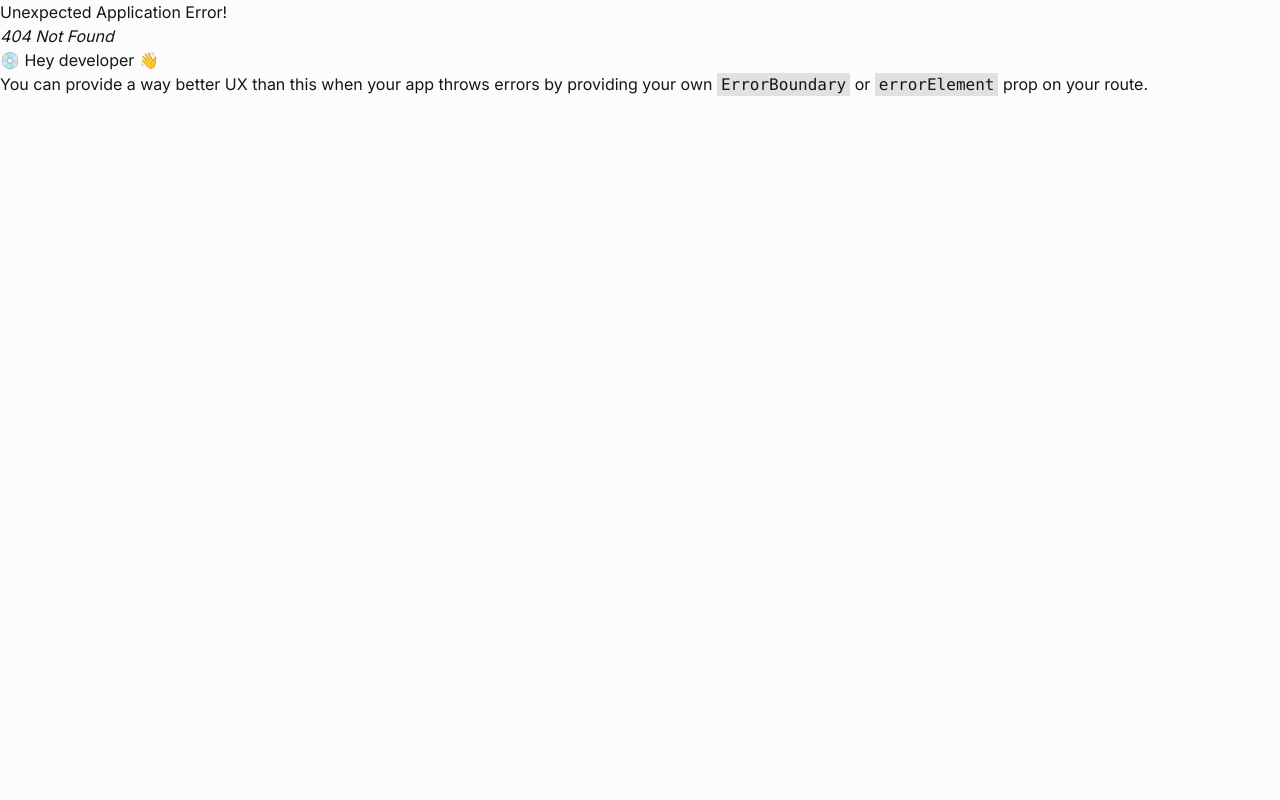
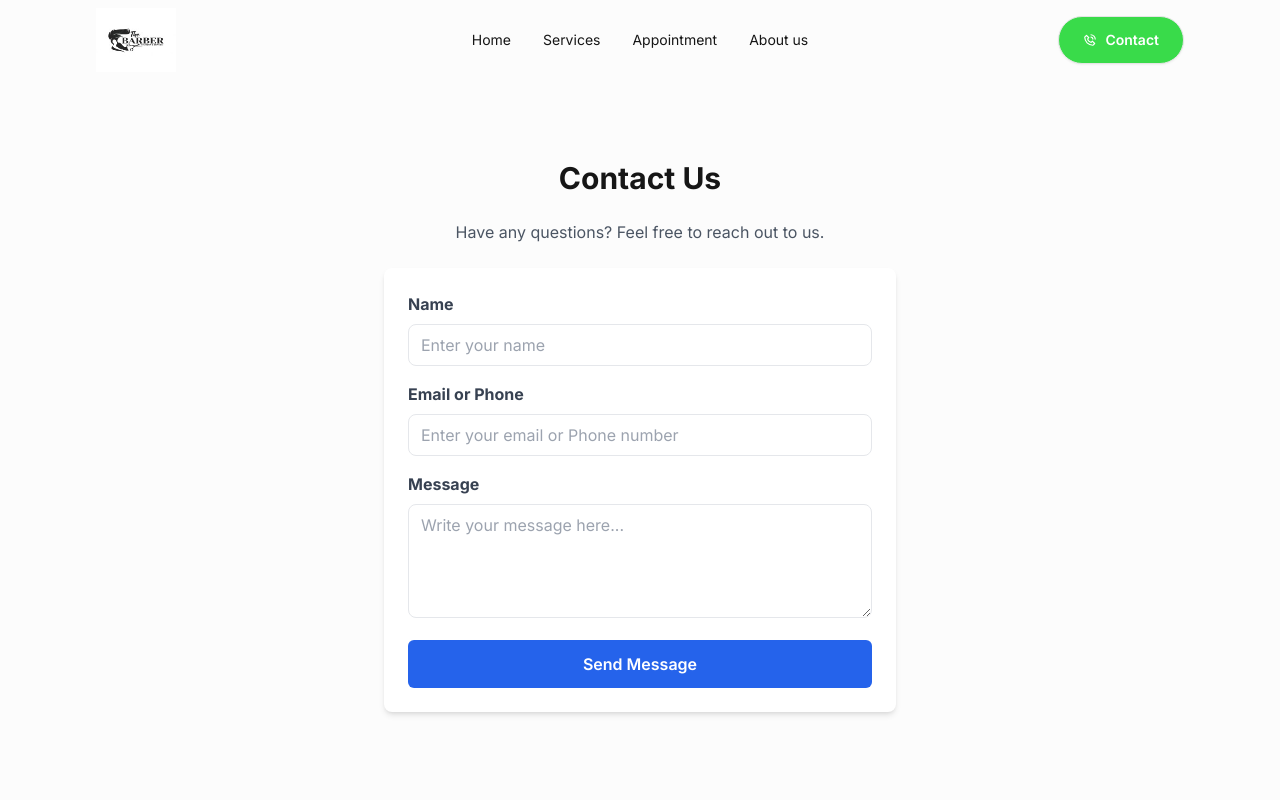
Before and after one commit to cdyniranjan7321/Complete_website-MERN-, a React (Vite) app: page /contact in a window 1280 px wide. Before the commit this address had no page. Shown: the top 800 px of the page. Built offline with nearby package versions, Linux system fonts and the light colour scheme.

Commit message:
add contact pages

```diff
--- a/src/components/Navbar.jsx
+++ b/src/components/Navbar.jsx
@@ -93,7 +93,7 @@ const Navbar = () => {
         {navItems}
       </ul>
     </div>
-    <a className="btn btn-ghost text-xl">LOGO</a>
+    <img src="/logo.jpg" alt="" className="w-20 h-16" />
   </div>
   <div className="navbar-center hidden lg:flex">
     <ul className="menu menu-horizontal px-1">
@@ -102,43 +102,13 @@ const Navbar = () => {
   </div>
   <div className="navbar-end">
 
-       {/* Search btn  */}
-  <button className="btn btn-ghost btn-circle hidden lg:flex">
-      <svg
-        xmlns="http://www.w3.org/2000/svg"
-        className="h-5 w-5"
-        fill="none"
-        viewBox="0 0 24 24"
-        stroke="currentColor">
-        <path
-          strokeLinecap="round"
-          strokeLinejoin="round"
-          strokeWidth="2"
-          d="M21 21l-6-6m2-5a7 7 0 11-14 0 7 7 0 0114 0z" />
-      </svg>
-    </button>
-            {/* cart items */}
 
-            <div tabIndex={0} role="button" className="btn btn-ghost btn-circle mr-3 lg:flex hidden items-center justify-center">
-        <div className="indicator">
-          <svg
-            xmlns="http://www.w3.org/2000/svg"
-            className="h-5 w-5"
-            fill="none"
-            viewBox="0 0 24 24"
-            stroke="currentColor">
-            <path
-              strokeLinecap="round"
-              strokeLinejoin="round"
-              strokeWidth="2"
-              d="M3 3h2l.4 2M7 13h10l4-8H5.4M7 13L5.4 5M7 13l-2.293 2.293c-.63.63-.184 1.707.707 1.707H17m0 0a2 2 0 100 4 2 2 0 000-4zm-8 2a2 2 0 11-4 0 2 2 0 014 0z" />
-          </svg>
-          <span className="badge badge-sm indicator-item">8</span>
-        </div>
-        </div>
+
 
     {/* btn */}
-    <a className="btn bg-green rounded-full px-6 text-white flex items-center gap-2"><BiPhoneCall /> Contact</a>
+    <Link to="/contact" className="btn bg-green rounded-full px-6 text-white flex items-center gap-2">
+            <BiPhoneCall /> Contact
+          </Link>
   </div>
 </div>
     </header>
--- /dev/null
+++ b/src/pages/contact/Contact.jsx
@@ -0,0 +1,54 @@
+import React from "react";
+
+const Contact = () => {
+  return (
+    <div className="max-w-screen-2xl mx-auto">
+      {/* Contact Section */}
+      <div className="flex flex-col items-center justify-center min-h-screen p-6 pt-24">
+        {/* Added pt-24 to prevent overlap */}
+        <h2 className="text-3xl font-bold mb-6">Contact Us</h2>
+        <p className="text-gray-600 mb-6 text-center">
+          Have any questions? Feel free to reach out to us.
+        </p>
+
+        <form className="bg-white shadow-md rounded-lg p-6 w-full max-w-lg">
+          <div className="mb-4">
+            <label className="block text-gray-700 font-bold mb-2">Name</label>
+            <input
+              type="text"
+              className="w-full px-3 py-2 border rounded-lg focus:outline-none focus:ring-2 focus:ring-green-500"
+              placeholder="Enter your name"
+            />
+          </div>
+
+          <div className="mb-4">
+            <label className="block text-gray-700 font-bold mb-2">Email or Phone</label>
+            <input
+              type="email"
+              className="w-full px-3 py-2 border rounded-lg focus:outline-none focus:ring-2 focus:ring-green-500"
+              placeholder="Enter your email or Phone number"
+            />
+          </div>
+
+          <div className="mb-4">
+            <label className="block text-gray-700 font-bold mb-2">Message</label>
+            <textarea
+              className="w-full px-3 py-2 border rounded-lg focus:outline-none focus:ring-2 focus:ring-green-500"
+              rows="4"
+              placeholder="Write your message here..."
+            ></textarea>
+          </div>
+
+          <button
+            type="submit"
+            className="w-full py-3 bg-blue-600 text-white font-semibold rounded-md hover:bg-blue-700 focus:outline-none focus:ring-2 focus:ring-blue-500"
+          >
+            Send Message
+          </button>
+        </form>
+      </div>
+    </div>
+  );
+};
+
+export default Contact;
--- a/src/router/Router.jsx
+++ b/src/router/Router.jsx
@@ -4,6 +4,7 @@ import Home from "../pages/home/Home";
 import Services from "../pages/services/Services";
 import Appointment from "../pages/appointment/Appointment";
 import About from "../pages/about/About";
+import Contact from "../pages/contact/Contact";
 
 
 const router = createBrowserRouter([
@@ -26,6 +27,10 @@ const router = createBrowserRouter([
             {
                 path:"/about",
                 element:<About/>
+            },
+            {
+                path: "/contact",
+                element: <Contact/>
             }
         ]
     },
```
